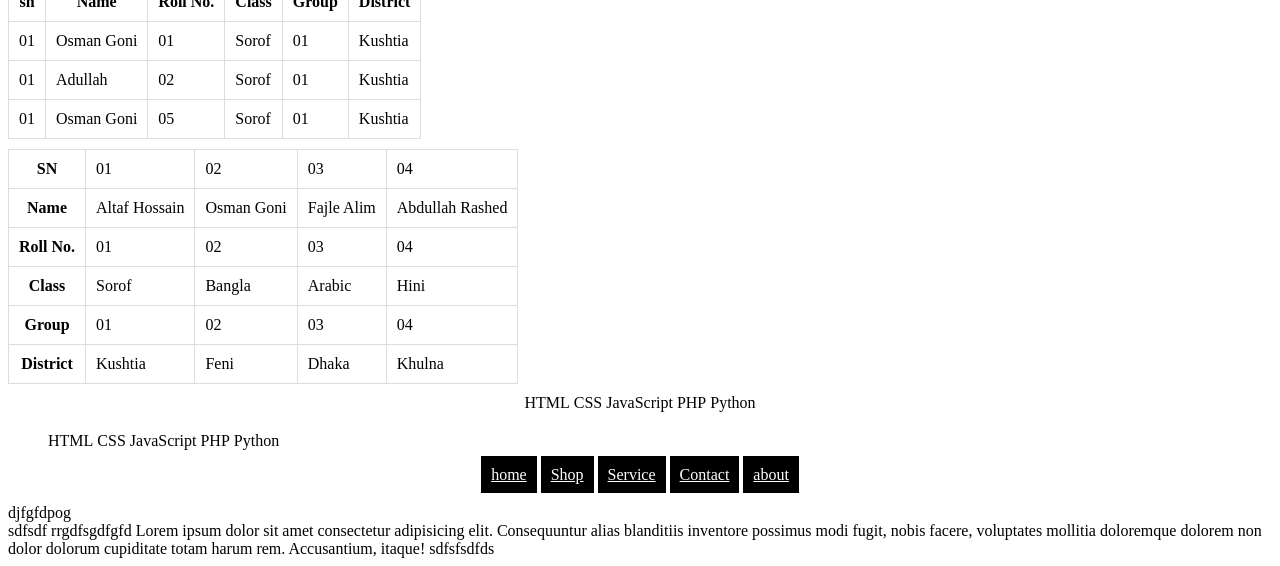
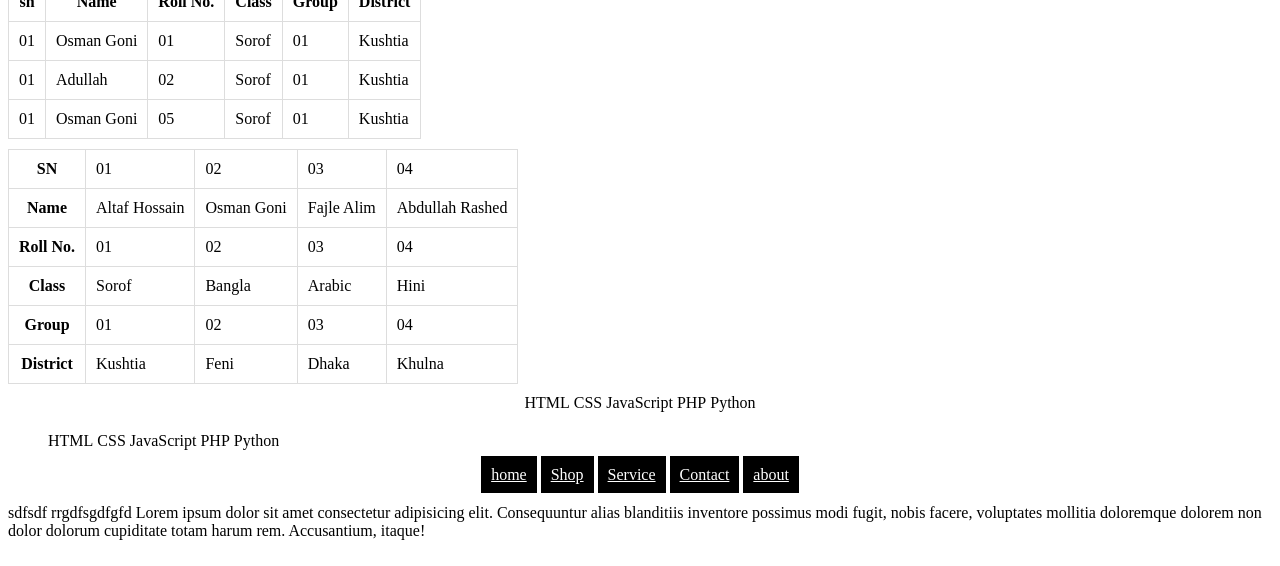
Before and after one commit to goni411/Learning-HTML, a plain HTML site: page index.html in a window 1280 px wide. Shown: the part 2253-2819 px from the top of the page. Drawn offline with nearby package versions, Linux system fonts and the light colour scheme; a web font is replaced by a local one.

Commit message:
first commit

```diff
--- a/index.html
+++ b/index.html
@@ -241,14 +241,11 @@
       <li><a href="https://priyomall.com">Contact</a></li>
       <li><a href="https://priyomall.com">about</a></li>
     </ul>
-    djfgfdpog
-    <div>sdfsdf
-      rrgdfsgdfgfd
-      Lorem ipsum dolor sit amet consectetur adipisicing elit. Consequuntur
-      alias blanditiis inventore possimus modi fugit, nobis facere, voluptates
-      mollitia doloremque dolorem non dolor dolorum cupiditate totam harum rem.
-      Accusantium, itaque!
-      sdfsfsdfds
+    <div>
+      sdfsdf rrgdfsgdfgfd Lorem ipsum dolor sit amet consectetur adipisicing
+      elit. Consequuntur alias blanditiis inventore possimus modi fugit, nobis
+      facere, voluptates mollitia doloremque dolorem non dolor dolorum
+      cupiditate totam harum rem. Accusantium, itaque!
     </div>
   </body>
 </html>
```
